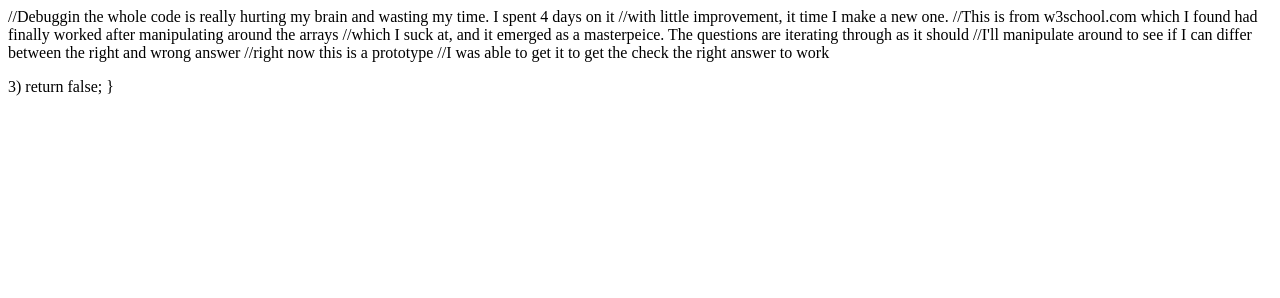
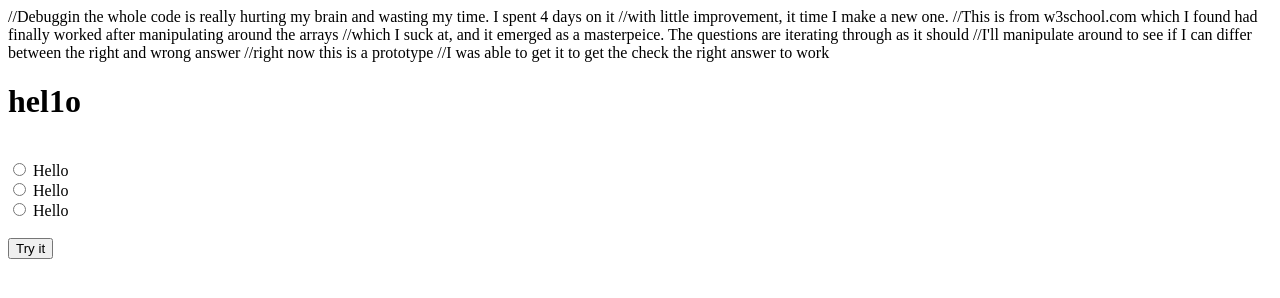
Before and after one commit to Aberra715734/Quiz, a plain HTML site: page index.html in a window 1280 px wide. Drawn offline with Linux system fonts and the light colour scheme.

Commit message:
Update index.html

```diff
--- a/index.html
+++ b/index.html
@@ -13,29 +13,38 @@
 //right now this is a prototype
 	//I was able to get it to get the check the right answer to work
 
-<p id="demo" name ></p>
 
-</script
+	<h1 id="nothingland"> hel1o </h1><br>
+<input type="radio" name="demo" value="A"> <label id=one >Hello</label><br>
+<input type="radio" name="demo" value="B"> <label id=two>Hello</label><br>
+<input type="radio" name="demo" value="C"> <label id=three>Hello</label><br><br>
+
+<button onclick="myFunction()">Try it</button>
+
+<script>
 var correct = 0;
-var noodle = ["fake", "me", "up"];
-var apple = ["love", "respect", "guts"];
-var answer = ["A", "B", "C"]
+var noodle =["What my favourite color?","What is my favourite hobby?", "What is my favourite anime?",
+	"What is my favourite sauce?","What is my favourite Snack?", "How many sibling do I have?"];
+var choiceA = ["Red", "Skydiving","One Piece","Hot sauce","Ice cream","None"];
+var choiceB = [ "Blue","Fencing", "Hero Academia","Mayonaise", "Cookie","four"];
+var choiceC = ["Black", "Gaming","None","Relish", "Cake", "three"];
+var answer = ["A", "B", "C","A","B","C"];
 a = 0;
 
 function myFunction() {
     banana = document.getElementsByName("demo");
-    for (i = 0; i < banana.length; i++) {
-        if (banana[i].checked) {
-            banana = banana[i].value;
-        }
+
+        if (banana[a].checked) {
+            banana = banana[a].value;
+
     }
     if (banana == answer[a]) {
         correct++;
     }
     document.getElementById("nothingland").innerHTML = noodle[a];
-    document.getElementById("one").innerHTML = apple[a];
-    document.getElementById("two").innerHTML = apple[a];
-    document.getElementById("three").innerHTML = apple[a];
+    document.getElementById("one").innerHTML = choiceA[a];
+    document.getElementById("two").innerHTML = choiceB[a];
+    document.getElementById("three").innerHTML = choiceC[a];
     document.getElementById("right").innerHTML = correct;
     a++;
     console.log(a)
```
